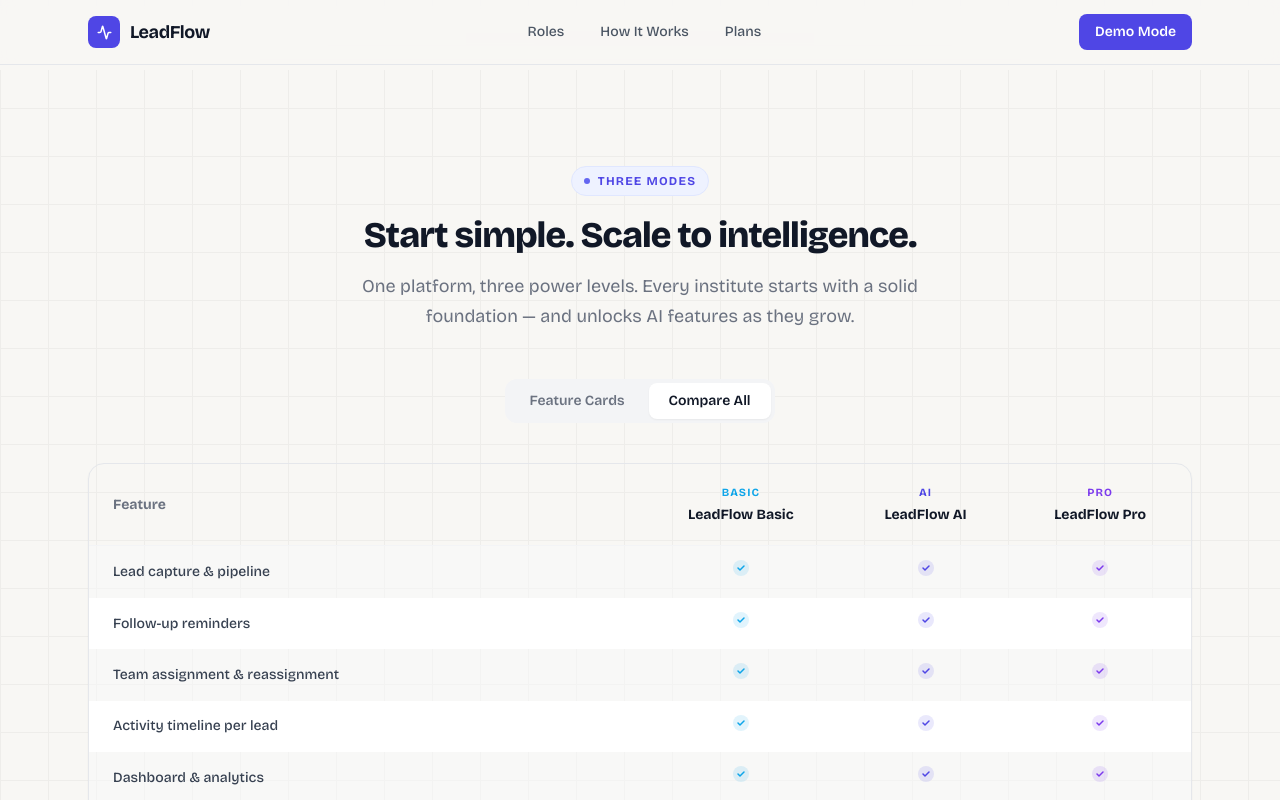
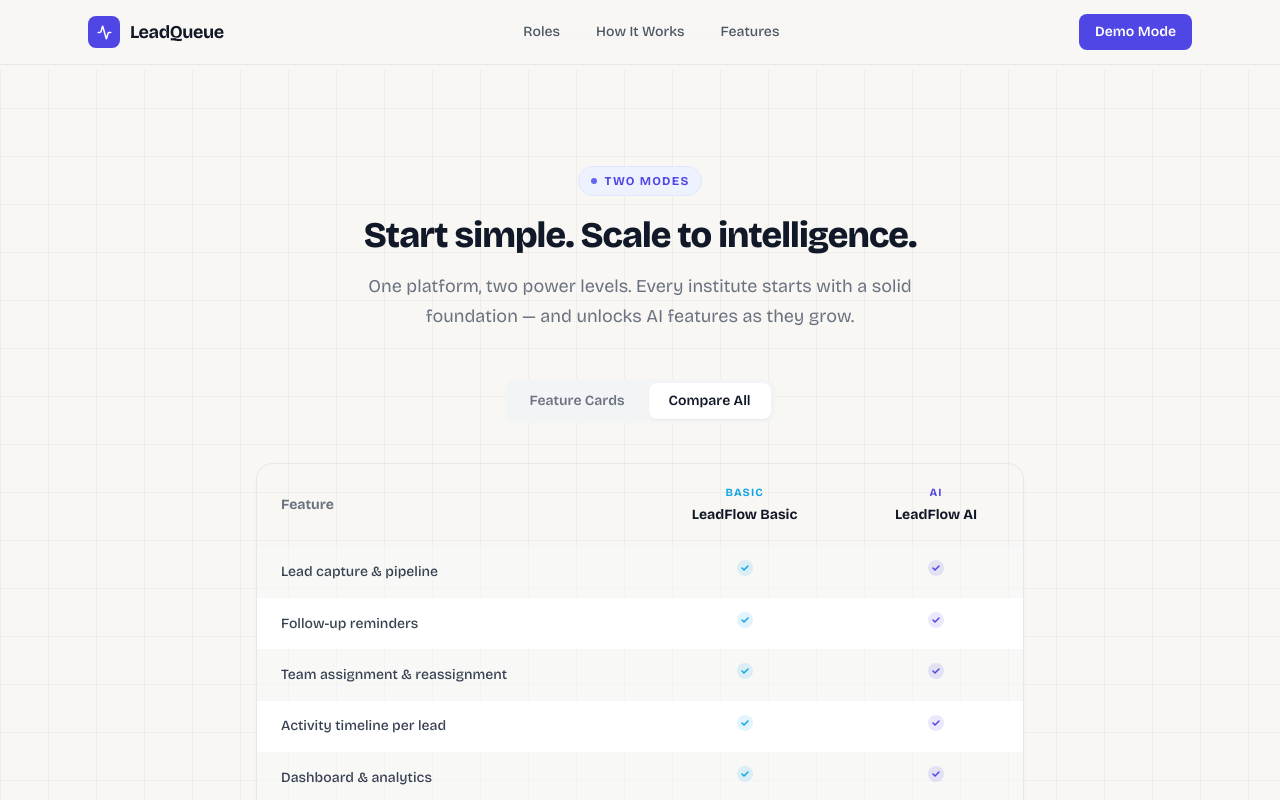
Before and after one commit to shivam867/leadsque-crm, a Next.js app: page / in a window 1280 px wide. Both pictures are taken after a click on the button "Compare All". Shown: the part 2645-3445 px from the top of the page. Built offline with nearby package versions, Linux system fonts and the light colour scheme.

Commit message:
2nd Initial Commit

```diff
--- a/components/landing/Header.tsx
+++ b/components/landing/Header.tsx
@@ -6,7 +6,7 @@ import { Activity } from "lucide-react";
 const navLinks = [
   { label: "Roles", href: "#role-selector" },
   { label: "How It Works", href: "#how-it-works" },
-  { label: "Plans", href: "#plans" },
+  { label: "Features", href: "#plans" },
 ];
 
 function scrollToSection(href: string) {
@@ -29,7 +29,7 @@ export default function Header() {
           <div className="w-8 h-8 rounded-lg bg-indigo-600 flex items-center justify-center">
             <Activity size={15} color="white" strokeWidth={2.5} />
           </div>
-          <span className="font-bold text-lg text-gray-900 tracking-tight">LeadFlow</span>
+          <span className="font-bold text-lg text-gray-900 tracking-tight">LeadQueue</span>
         </Link>
 
         {/* Center nav — desktop */}
--- a/components/landing/Hero.tsx
+++ b/components/landing/Hero.tsx
@@ -50,7 +50,7 @@ export default function Hero() {
             href="#plans"
             className="inline-flex items-center gap-2 px-6 py-3 bg-indigo-600 text-white font-semibold rounded-xl hover:bg-indigo-700 transition-colors text-[15px]"
           >
-            Explore Plans
+            Explore Features
             <svg width="15" height="15" viewBox="0 0 24 24" fill="none" stroke="currentColor" strokeWidth="2.5" strokeLinecap="round" strokeLinejoin="round">
               <path d="M5 12h14M12 5l7 7-7 7" />
             </svg>
--- a/components/landing/TierComparison.tsx
+++ b/components/landing/TierComparison.tsx
@@ -7,11 +7,10 @@ type Feature = {
   label: string;
   basic: boolean | string;
   ai: boolean | string;
-  advanced: boolean | string;
 };
 
 type Tier = {
-  id: "basic" | "ai" | "advanced";
+  id: "basic" | "ai";
   name: string;
   tagline: string;
   badge?: string;
@@ -92,56 +91,21 @@ const tiers: Tier[] = [
       </svg>
     ),
   },
-  {
-    id: "advanced",
-    name: "LeadFlow Pro",
-    tagline: "Revenue intelligence platform",
-    badge: "Enterprise",
-    badgeColor: "bg-violet-100 text-violet-700",
-    accent: "#7C3AED",
-    iconBg: "bg-violet-50",
-    borderTop: "border-t-violet-600",
-    description:
-      "The complete AI revenue intelligence system — multi-language NLP, automated escalation, worksheet engagement loops, rejection analytics, and a director-level revenue dashboard.",
-    price: "Full Stack",
-    priceNote: "For institutes serious about revenue",
-    highlights: [
-      "Everything in AI",
-      "Multi-language NLP: Hindi/Telugu/Kannada/Tamil/Marathi",
-      "Pre-call brief (urgency, emotional state, opening line)",
-      "Auto-corrected CRM logging vs call transcript",
-      "Missed lead escalation: 90min warning → 120min reassign",
-      "Weekend worksheet engine + PDF performance report",
-      "Rejection reason database & leakage analysis",
-      "Smart callback scheduling from natural speech",
-      "Director revenue dashboard: 30-day enrollment prediction",
-      "Self-learning AI — compounds with every call",
-    ],
-    icon: (
-      <svg width="22" height="22" viewBox="0 0 24 24" fill="none" stroke="currentColor" strokeWidth="1.8" strokeLinecap="round" strokeLinejoin="round">
-        <polygon points="12 2 15.09 8.26 22 9.27 17 14.14 18.18 21.02 12 17.77 5.82 21.02 7 14.14 2 9.27 8.91 8.26 12 2" />
-      </svg>
-    ),
-  },
 ];
 
 const comparisonFeatures: Feature[] = [
-  { label: "Lead capture & pipeline", basic: true, ai: true, advanced: true },
-  { label: "Follow-up reminders", basic: true, ai: true, advanced: true },
-  { label: "Team assignment & reassignment", basic: true, ai: true, advanced: true },
-  { label: "Activity timeline per lead", basic: true, ai: true, advanced: true },
-  { label: "Dashboard & analytics", basic: true, ai: true, advanced: true },
-  { label: "AI call summaries", basic: false, ai: true, advanced: true },
-  { label: "AI lead scoring (Hot/Medium/Cold)", basic: false, ai: true, advanced: true },
-  { label: "Best time to call — per lead", basic: false, ai: true, advanced: true },
-  { label: "Counselor talk-ratio analysis", basic: false, ai: true, advanced: true },
-  { label: "Multi-language NLP", basic: false, ai: false, advanced: true },
-  { label: "Pre-call brief (AI-generated)", basic: false, ai: false, advanced: true },
-  { label: "Auto-corrected CRM logging", basic: false, ai: false, advanced: true },
-  { label: "Missed lead escalation engine", basic: false, ai: false, advanced: true },
-  { label: "Worksheet engagement loop", basic: false, ai: false, advanced: true },
-  { label: "Director revenue intelligence", basic: false, ai: false, advanced: true },
-  { label: "Self-learning AI model", basic: false, ai: false, advanced: true },
+  { label: "Lead capture & pipeline", basic: true, ai: true },
+  { label: "Follow-up reminders", basic: true, ai: true },
+  { label: "Team assignment & reassignment", basic: true, ai: true },
+  { label: "Activity timeline per lead", basic: true, ai: true },
+  { label: "Dashboard & analytics", basic: true, ai: true },
+  { label: "AI call summaries", basic: false, ai: true },
+  { label: "AI lead scoring (Hot/Medium/Cold)", basic: false, ai: true },
+  { label: "Best time to call — per lead", basic: false, ai: true },
+  { label: "Counselor talk-ratio analysis", basic: false, ai: true },
+  { label: "Auto-generated follow-up messages", basic: false, ai: true },
+  { label: "Objection detection & tagging", basic: false, ai: true },
+  { label: "Student + parent profile per lead", basic: false, ai: true },
 ];
 
 // ─── Sub-components ──────────────────────────────────────────────────────────
@@ -168,7 +132,7 @@ function XIcon() {
 
 export default function TierComparison() {
   const [activeTab, setActiveTab] = useState<"cards" | "table">("cards");
-  const [selectedTier, setSelectedTier] = useState<"basic" | "ai" | "advanced">("ai");
+  const [selectedTier, setSelectedTier] = useState<"basic" | "ai">("ai");
 
   return (
     <section id="plans" className="py-24">
@@ -178,13 +142,13 @@ export default function TierComparison() {
         <div className="text-center mb-12">
           <div className="inline-flex items-center gap-2 px-3 py-1.5 rounded-full bg-indigo-50 border border-indigo-100 mb-5">
             <span className="w-1.5 h-1.5 rounded-full bg-indigo-500" />
-            <span className="text-xs font-bold tracking-widest uppercase text-indigo-600">Three Modes</span>
+            <span className="text-xs font-bold tracking-widest uppercase text-indigo-600">Two Modes</span>
           </div>
           <h2 className="text-3xl md:text-4xl font-extrabold text-gray-900 mb-4 tracking-tight">
             Start simple. Scale to intelligence.
           </h2>
           <p className="text-gray-500 text-lg max-w-xl mx-auto leading-relaxed">
-            One platform, three power levels. Every institute starts with a solid foundation — and unlocks AI features as they grow.
+            One platform, two power levels. Every institute starts with a solid foundation — and unlocks AI features as they grow.
           </p>
         </div>
 
@@ -209,7 +173,7 @@ export default function TierComparison() {
 
         {/* Cards View */}
         {activeTab === "cards" && (
-          <div className="grid grid-cols-1 md:grid-cols-3 gap-5">
+          <div className="grid grid-cols-1 md:grid-cols-2 gap-5 max-w-3xl mx-auto">
             {tiers.map((tier) => (
               <div
                 key={tier.id}
@@ -275,15 +239,15 @@ export default function TierComparison() {
 
         {/* Comparison Table */}
         {activeTab === "table" && (
-          <div className="overflow-x-auto rounded-2xl border border-gray-200 shadow-sm">
-            <table className="w-full min-w-[640px]">
+          <div className="overflow-x-auto rounded-2xl border border-gray-200 shadow-sm max-w-3xl mx-auto">
+            <table className="w-full min-w-[480px]">
               <thead>
                 <tr className="border-b border-gray-100">
                   <th className="text-left px-6 py-5 text-sm font-bold text-gray-500 w-1/2">Feature</th>
                   {tiers.map((t) => (
                     <th key={t.id} className="px-4 py-5 text-center">
                       <div className="text-[11px] font-bold tracking-widest uppercase mb-1" style={{ color: t.accent }}>
-                        {t.id === "basic" ? "Basic" : t.id === "ai" ? "AI" : "Pro"}
+                        {t.id === "basic" ? "Basic" : "AI"}
                       </div>
                       <div className="text-sm font-bold text-gray-900">{t.name}</div>
                     </th>
@@ -294,7 +258,7 @@ export default function TierComparison() {
                 {comparisonFeatures.map((f, i) => (
                   <tr key={i} className={i % 2 === 0 ? "bg-gray-50/50" : "bg-white"}>
                     <td className="px-6 py-3.5 text-sm text-gray-700 font-medium">{f.label}</td>
-                    {(["basic", "ai", "advanced"] as const).map((tid) => {
+                    {(["basic", "ai"] as const).map((tid) => {
                       const tier = tiers.find((t) => t.id === tid)!;
                       const val = f[tid];
                       return (
--- a/components/layout/SidebarLayout.tsx
+++ b/components/layout/SidebarLayout.tsx
@@ -94,7 +94,7 @@ export default function SidebarLayout({
               color: "var(--text-primary)",
             }}
           >
-            LeadFlow
+            LeadQueue
           </span>
         </Link>
 
```
